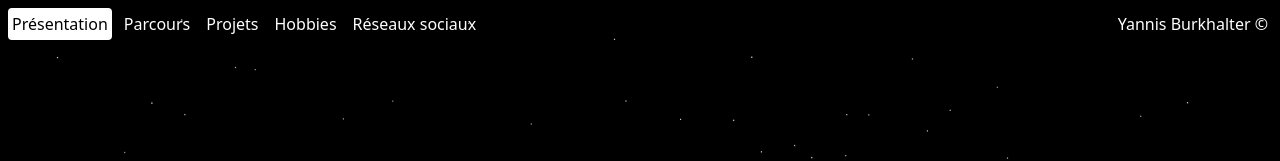
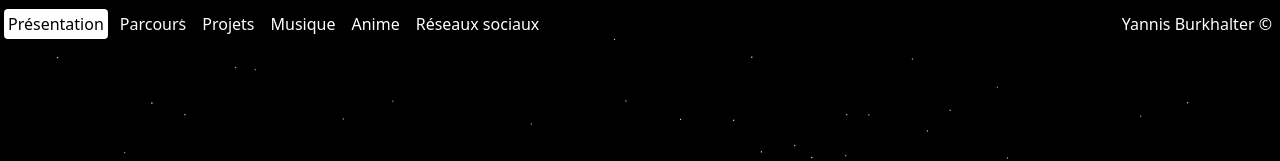
Before and after one commit to BurkhalterY/burkhaltery.github.io, a Vue app: page / in a window 1280 px wide. Shown: the top 161 px of the page. Built offline with nearby package versions, Linux system fonts and the light colour scheme.

Commit message:
Revert "Try to use Headless UI"
This reverts commit 2c375cf6fd323ed0d411a898b33161acae59cf86.

```diff
--- a/package.json
+++ b/package.json
@@ -8,7 +8,6 @@
     "preview": "vite preview"
   },
   "dependencies": {
-    "@headlessui/vue": "^1.6.7",
     "vue": "^3.2.25",
     "vue-router": "4"
   },
--- a/src/components/Menu.vue
+++ b/src/components/Menu.vue
@@ -1,48 +1,23 @@
 <template>
-  <Menu as="nav" class="w-full text-white p-1">
-    <span class="hidden md:inline-block m-1 p-1 text-center float-right">
-      Yannis Burkhalter &copy;
-    </span>
-    <template v-for="item of menu">
-      <template v-if="item.submenu">
-        <MenuButton
-          as="span"
-          class="block md:inline-block m-1 text-center p-1 rounded hover:bg-white hover:text-black"
-        >
-          <button>
-            {{ item.name }}
-          </button>
-        </MenuButton>
-        <MenuItems as="span">
-          <template v-for="subitem of item.submenu">
-            <MenuItem>
-              <router-link
-                :to="{ name: subitem.route }"
-                class="block md:inline-block m-1 text-center p-1 rounded hover:bg-white hover:text-black"
-                active-class="bg-white text-black"
-              >
-                {{ subitem.name }}
-              </router-link>
-            </MenuItem>
-          </template>
-        </MenuItems>
-      </template>
-      <MenuItem v-else>
+  <nav class="w-full text-white">
+    <ul>
+      <li class="sm:inline-block m-3 sm:mx-1 text-center sm:float-right">
+        <span class="p-1">Yannis Burkhalter &copy;</span>
+      </li>
+      <li v-for="item of menu" class="sm:inline-block m-3 sm:mx-1 text-center">
         <router-link
           :to="{ name: item.route }"
-          class="block md:inline-block m-1 text-center p-1 rounded hover:bg-white hover:text-black"
+          class="p-1 rounded hover:bg-white hover:text-black"
           active-class="bg-white text-black"
         >
           {{ item.name }}
         </router-link>
-      </MenuItem>
-    </template>
-  </Menu>
+      </li>
+    </ul>
+  </nav>
 </template>
 
 <script setup>
-import { Menu, MenuButton, MenuItems, MenuItem } from "@headlessui/vue"
-
 const showFullMode = import.meta.env.VITE_SHOW_FULL_MODE === "true"
 const menu = [
   {
@@ -60,17 +35,12 @@ const menu = [
   ...(showFullMode
     ? [
         {
-          name: "Hobbies",
-          submenu: [
-            {
           name: "Musique",
           route: "Music",
         },
         {
           name: "Anime",
           route: "Anime",
-            },
-          ],
         },
       ]
     : []),
```
Also changed, not shown: 1 other file (tests, documents, lock files or other folders). Lines whose indentation alone changed are shown as unchanged.
